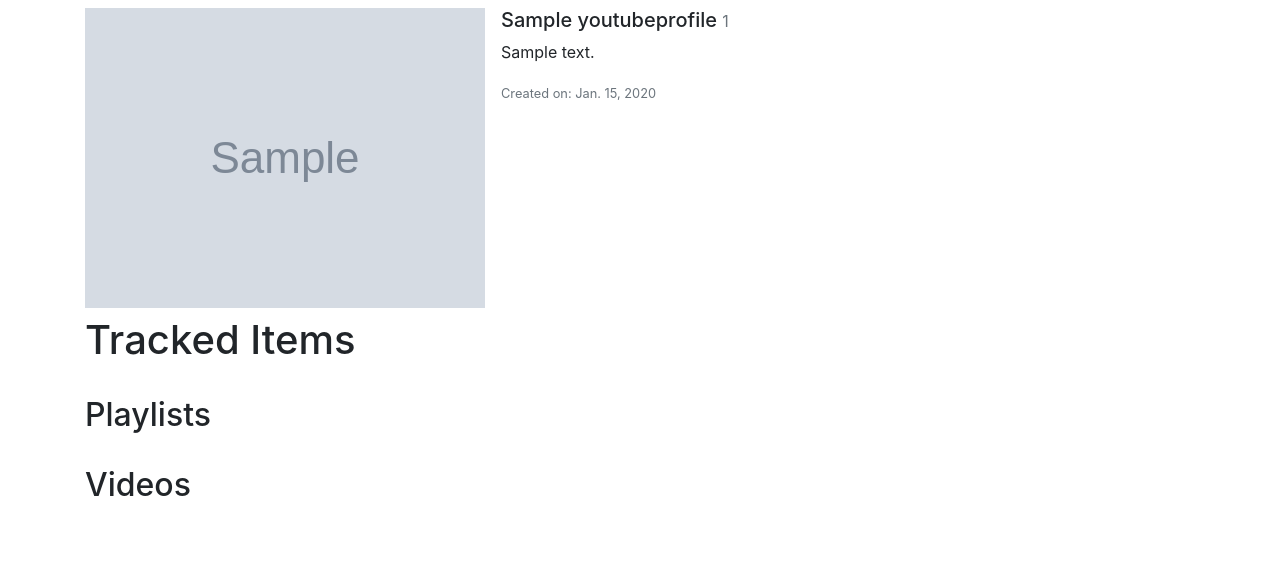
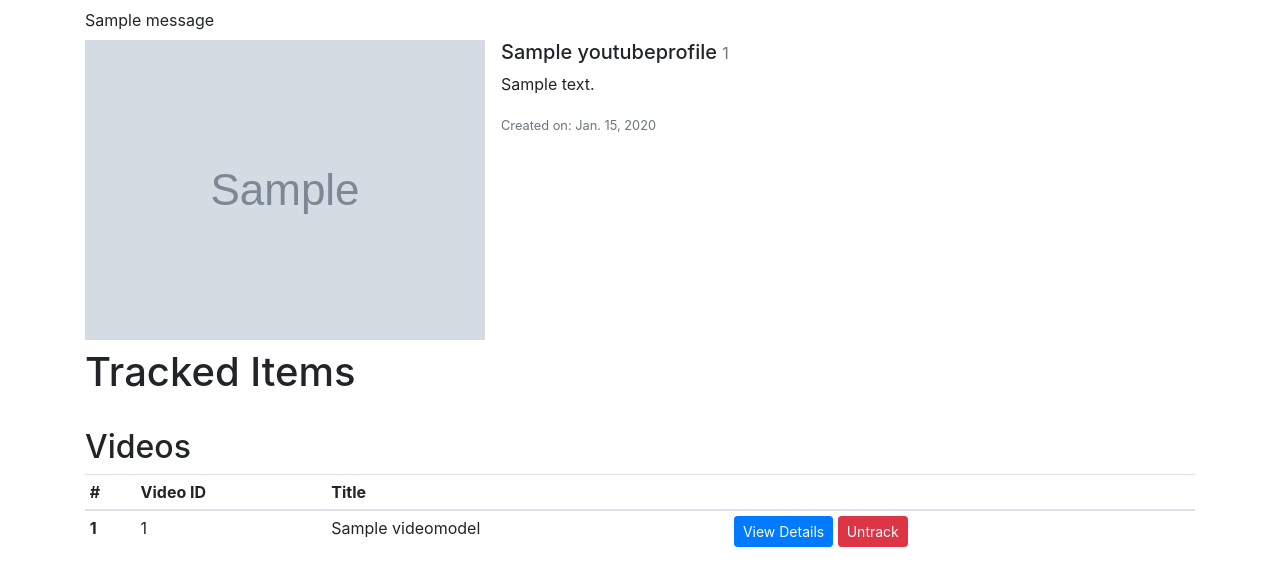
Before and after one commit to bigg215/Youtube-Unattended-Scraper, a Django app: page / in a window 1280 px wide. Shown: the part 56-642 px from the top of the page. Run offline with Django 3.2, Linux system fonts and the light colour scheme; a user stored in the database is signed in; tables that the repository leaves empty hold one stand-in row (values such as "Sample post"); grey boxes marked "Sample" are stand-in pictures; one stand-in notice (Sample message) is shown; parts of the project's set-up code (start-up, migrations or seed data) failed here and were passed over; some libraries are stand-ins or nearby versions.

```diff
--- a/core/models.py
+++ b/core/models.py
@@ -4,6 +4,15 @@ from django.contrib.auth.models import User
 
 from django.db.models.signals import post_save
 from django.dispatch import receiver
+
+class VideoModel(models.Model):
+	user = models.ForeignKey(User, on_delete=models.CASCADE)
+	video_id = models.CharField(max_length=50)
+	title = models.CharField(max_length=100, blank=True)
+	thumbnail_uri = models.URLField(blank=True)
+
+	class Meta:
+		unique_together = ['user', 'video_id']
 
 class CredentialsModel(models.Model):
     credential = CredentialsField()
--- a/core/static/core/style.css
+++ b/core/static/core/style.css
@@ -11,6 +11,10 @@
     text-align:right;
 }
 
+.inline-form {
+    display: inline-block;
+}
+
 #progress-wrapper {
     margin-bottom: 25px;
 }
--- a/core/templates/core/base.html
+++ b/core/templates/core/base.html
@@ -34,6 +34,13 @@
               </nav>
       </header>
       <main>
+        {% if messages %}
+
+          {% for message in messages %}
+          <div{% if message.tags %} class="my-2 {{ message.tags }}"{% endif %} role='alert'>{{ message }}</div>
+          {% endfor %}
+
+        {% endif %}
         {% block content %}
         {% endblock %}
       </main>
--- a/core/templates/core/home.html
+++ b/core/templates/core/home.html
@@ -21,9 +21,37 @@
 
 <h1>Tracked Items</h1>
 &nbsp;
-<h2>Playlists</h2>
-&nbsp;
 <h2>Videos</h2>
-&nbsp;
+<table class="table table-sm">
+    <thead>
+        <tr>
+            <th scope="col">#</th>
+            <th scope="col">Video ID</th>
+            <th scope="col">Title</th>
+            <th scope="col"></th>
+        </tr>
+    </thead>
+    <tbody>
+    {% for item in response %}
+    <tr>
+        <th scope="row">{{ forloop.counter }}</th>
+        <td>{{ item.video_id }}</td>
+        <td>{{ item.title }}</td>
+        <td><a class="btn btn-primary btn-sm" href="{% url 'core:videodetails' item.video_id %}" role="button">View Details</a>
+            <form class="inline-form" action="{% url 'core:untagvideo' %}" onsubmit="return confirm('Do you really want to submit the form?');" method="post">
+                {% csrf_token %}
+                <input id="video_id" type="hidden" name="video_id" value="{{ item.video_id }}">
+                <input id="untag_id" type="hidden" name="untag_id" value="{{ item.video_id }}">
+                <input id="request_path" type="hidden" name="next" value="{{ request.path }}">
+                <button type="submit" class="btn btn-danger btn-sm">Untrack</button>
+            </form></td>
+    </tr>
+    {% empty %}
+    <tr>
+        <td colspan="3">No tracked videos available.</td>
+    </tr>
+    {% endfor %}
+    </tbody>
+</table>
 
 {% endblock %}
--- a/core/urls.py
+++ b/core/urls.py
@@ -15,6 +15,8 @@ urlpatterns = [
     path('updateprofile/', views.update_youtube_profile, name='updateprofile'),
     path('playlists/', views.playlists_list, name="listplaylists"),
     path('playlists/<str:playlist>/', views.playlist_details, name="playlistdetails"),
+    path('vtag/', views.tag_video, name="tagvideo"),
+    path('vtag/delete/', views.tag_video, name="untagvideo"),
     path('video/<str:video>/', views.video_details, name="videodetails"),
     path('video/<str:video>/<int:itag>/', views.video_download, name="videodownload"),
 ]
--- a/core/views.py
+++ b/core/views.py
@@ -2,15 +2,16 @@ from django.conf import settings
 from django.shortcuts import get_object_or_404, render, redirect, HttpResponse, reverse
 from django.views.generic.base import View
 from django.contrib import messages
-from django.http import HttpResponseBadRequest
+from django.http import HttpResponseBadRequest, HttpResponseRedirect
 from django.contrib.auth.decorators import login_required
 from django.urls import resolve
+from django.db import IntegrityError
 
 from oauth2client.client import flow_from_clientsecrets, OAuth2WebServerFlow, FlowExchangeError
 from oauth2client.clientsecrets import loadfile
 from oauth2client.contrib import xsrfutil
 from oauth2client.contrib.django_util.storage import DjangoORMStorage
-from .models import CredentialsModel, User
+from .models import CredentialsModel, User, VideoModel
 
 import googleapiclient.discovery
 import googleapiclient.errors
@@ -21,6 +22,7 @@ import os
 
 from dateutil import parser
 import datetime
+import isodate
 
 from django.views.generic import TemplateView
 
@@ -197,7 +199,8 @@ def update_youtube_profile(request):
 @login_required
 def dashboard(request):
 
-	response = []
+	tagged_videos = VideoModel.objects.filter(user_id=request.user.id)
+	response = tagged_videos
 
 	if 'job' in request.GET:
 		job_id = request.GET['job']
@@ -252,8 +255,11 @@ def playlist_details(request, playlist):
 
 	response = api_request.execute()
 
+	tags = VideoModel.objects.values_list('video_id', flat=True).filter(user_id=request.user)
+
 	return render(request, 'core/playlist.html', {
 				'response': response,
+				'video_tags': tags,
 			})
 
 @login_required
@@ -269,7 +275,11 @@ def video_details(request, video):
 
 	response = api_request.execute()
 
+	response['items'][0]['contentDetails']['duration'] = isodate.parse_duration(response['items'][0]['contentDetails']['duration'])
+
 	yt = YouTube(f'http://youtube.com/watch?v={video}')
+
+	tags = VideoModel.objects.filter(user_id=request.user, video_id=video)
 
 	return render(request, 'core/video.html', {
 		'progressive': yt.streams.filter(progressive=True).order_by('resolution').desc().all(),
@@ -277,6 +287,7 @@ def video_details(request, video):
 		'audio': yt.streams.filter(only_audio=True).desc().all(),
 		'response': response,
 		'video': video,
+		'video_tags': tags,
 	})
 
 @login_required
@@ -303,3 +314,27 @@ def video_download(request, video, itag):
 	job = download_video_task.delay(video, itag)
 
 	return redirect(reverse('core:home') + '?job=' + job.id)
+
+@login_required
+def tag_video(request):
+	if request.method == 'POST':
+		if 'video_id' in request.POST.keys() and request.POST['video_id']:
+			if 'untag_id' in request.POST.keys() and request.POST['untag_id']:
+				tag = get_object_or_404(VideoModel, user=request.user, video_id=request.POST['video_id'])
+				tag.delete()
+				messages.success(request, 'Video removed from the tag database.', extra_tags='alert alert-success')
+			else:
+				try:
+					tag = VideoModel(user=request.user, video_id=request.POST['video_id'])
+					tag.title = request.POST['title']
+					tag.thumbnail_uri = request.POST['thumbnail_uri']
+					tag.save()
+					messages.success(request, 'Video added to the tag database.', extra_tags='alert alert-success')
+				except IntegrityError as e:
+					messages.error(request, e, extra_tags='alert alert-danger')
+		else:
+			messages.error(request, 'No video_id in request object.', extra_tags='alert alert-danger')
+	else:
+		messages.error(request, 'Request method not POST.', extra_tags='alert alert-danger')
+	next = request.POST.get('next', '/')
+	return HttpResponseRedirect(next)
--- a/requirements.txt
+++ b/requirements.txt
@@ -13,6 +13,7 @@ google-auth-oauthlib==0.4.0
 httplib2==0.13.1
 idna==2.8
 importlib-metadata==0.19
+isodate==0.6.0
 jsonpickle==1.2
 kombu==4.6.4
 -e git://github.com/Schweigi/oauth2client.git@ac121e803b0f8f664faee0c12260541d1defb817#egg=oauth2client
```
Also changed, not shown: core/templates/core/playlist.html (+20 -2 lines), core/templates/core/video.html (+25 -7 lines), core/migrations/0003_videomodel.py (added), core/migrations/0004_auto_20190830_0103.py (added).
